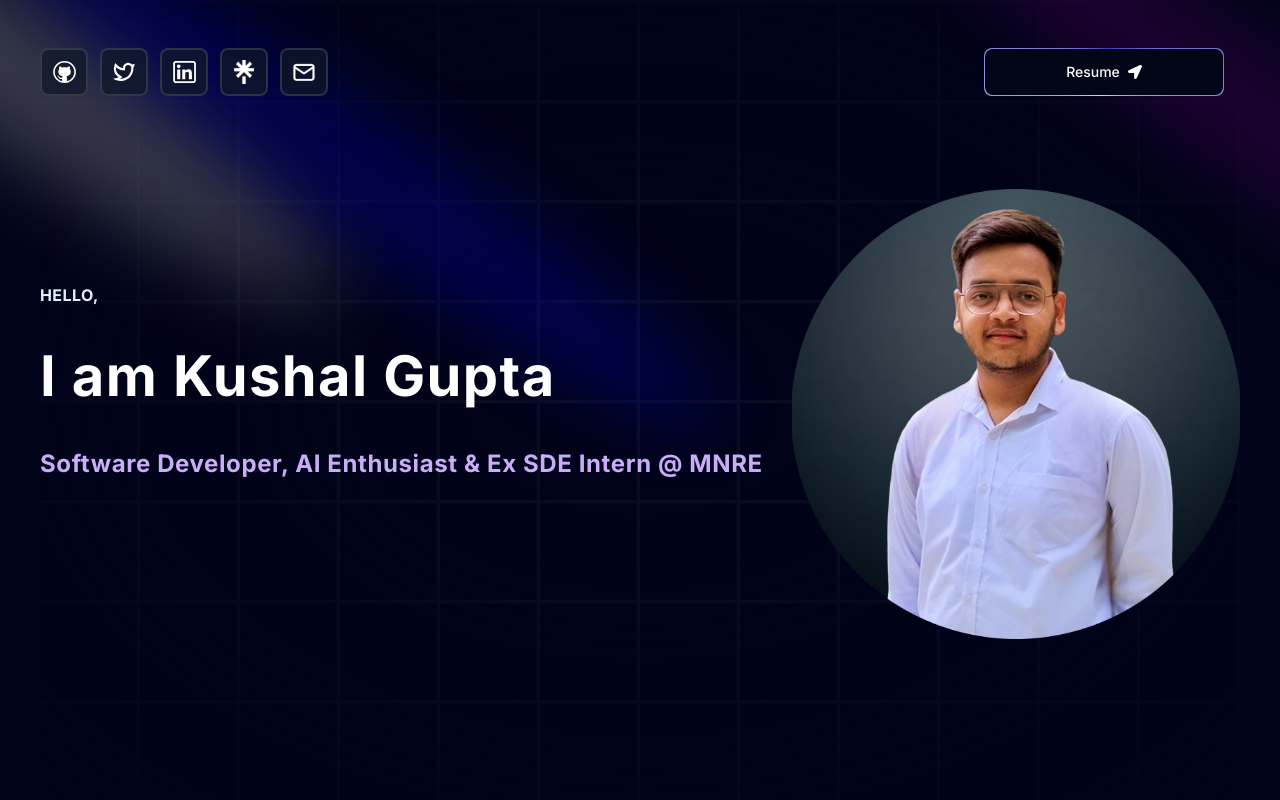
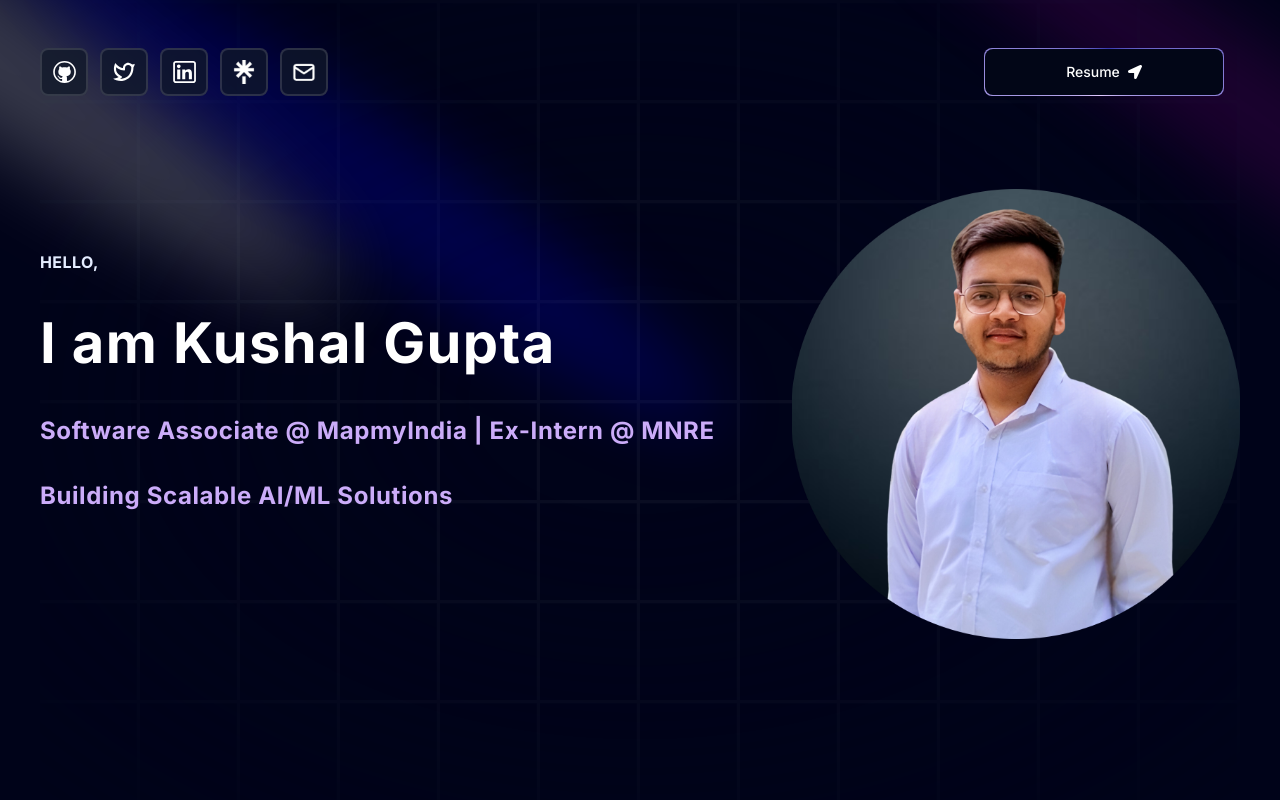
Before and after one commit to kushalgupta1203/Personal-Portfolio, a Next.js app: page / in a window 1280 px wide. Shown: the top 800 px of the page. Built offline with nearby package versions, Linux system fonts and the light colour scheme.

Commit message:
Update Hero.tsx

```diff
--- a/components/Hero.tsx
+++ b/components/Hero.tsx
@@ -44,8 +44,13 @@ const Hero = () => {
           />
 
           <TextGenerateEffect
-            words="Software Developer, AI Enthusiast & Ex SDE Intern @ MNRE"
+            words="Software Associate @ MapmyIndia | Ex-Intern @ MNRE"
             className="text-center sm:text-left text-[22.4px] md:text-[1.50rem] lg:text-[1.50rem] text-purple"
+          />
+
+          <TextGenerateEffect
+            words="Building Scalable AI/ML Solutions"
+            className="text-center sm:text-left text-[18.4px] md:text-[1.50rem] lg:text-[1.50rem] text-purple"
           />
         </div>
 
```
